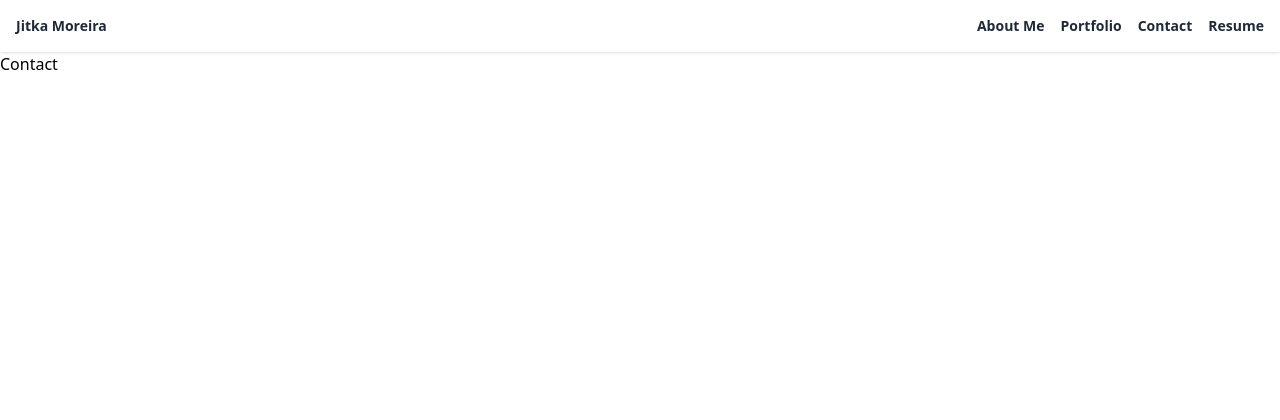
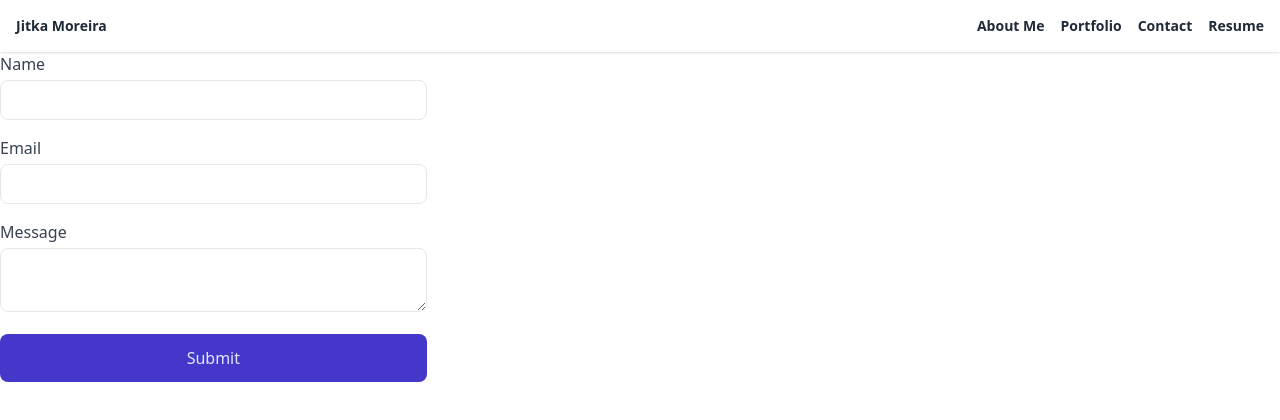
Before and after one commit to jitasek/my-portfolio-react, a React (Create React App) app: page /contact in a window 1280 px wide. Shown: the top 420 px of the page. Built offline with nearby package versions, Linux system fonts and the light colour scheme.

Commit message:
add projects to portfolio, prep contact form

```diff
--- a/public/index.html
+++ b/public/index.html
@@ -17,6 +17,10 @@
       href="https://fonts.googleapis.com/css2?family=Fira+Mono:wght@700&display=swap"
       rel="stylesheet"
     />
+    <!-- <link
+      rel="stylesheet"
+      href="https://cdn.tailgrids.com/tailgrids-fallback.css"
+    /> -->
     <!--
       manifest.json provides metadata used when your web app is installed on a
       user's mobile device or desktop. See https://developers.google.com/web/fundamentals/web-app-manifest/
--- a/src/components/Contact.js
+++ b/src/components/Contact.js
@@ -1,5 +1,53 @@
 function Contact() {
-  return <>Contact</>;
+  return (
+    <div className="container flex-items-center">
+      <form className=" w-1/3 space-y-4 text-gray-700">
+        <div className="flex flex-wrap">
+          <div className="w-full">
+            <label className="block mb-1" for="formGridCode_card">
+              Name
+            </label>
+            <input
+              className="w-full h-10 px-3 text-base placeholder-gray-600 border rounded-lg focus:shadow-outline"
+              type="text"
+              id="formGridCode_card"
+            />
+          </div>
+        </div>
+        <div className="flex flex-wrap">
+          <div className="w-full">
+            <label className="block mb-1" for="formGridCode_card">
+              Email
+            </label>
+            <input
+              className="w-full h-10 px-3 text-base placeholder-gray-600 border rounded-lg focus:shadow-outline"
+              type="text"
+              id="formGridCode_card"
+            />
+          </div>
+        </div>
+        <div className="flex flex-wrap">
+          <div className="w-full">
+            <label className="block mb-1" for="formGridCode_card">
+              Message
+            </label>
+            <textarea class="w-full h-16 px-3 py-2 text-base text-gray-700 placeholder-gray-600 border rounded-lg focus:shadow-outline"></textarea>
+
+            {/* <input
+
+            // className="w-full h-10 px-3 text-base placeholder-gray-600 border rounded-lg focus:shadow-outline"
+            // type="text"
+            // id="formGridCode_card"
+            /> */}
+          </div>
+        </div>
+
+        <button class="w-full h-12 px-6 text-indigo-100 transition-colors duration-150 bg-indigo-700 rounded-lg focus:shadow-outline hover:bg-indigo-800">
+          Submit
+        </button>
+      </form>
+    </div>
+  );
 }
 
 export default Contact;
--- a/src/components/Portfolio.js
+++ b/src/components/Portfolio.js
@@ -1,6 +1,5 @@
 // Portfolio component - will be displayed when the Portfolio tab in main nav is clicked
 // import Card from "./Card";
-import { Link } from "react-router-dom";
 import planet from "../images/planet.gif";
 import planner from "../images/planner-mockup.png";
 import weather from "../images/weather-dash.png";
```
